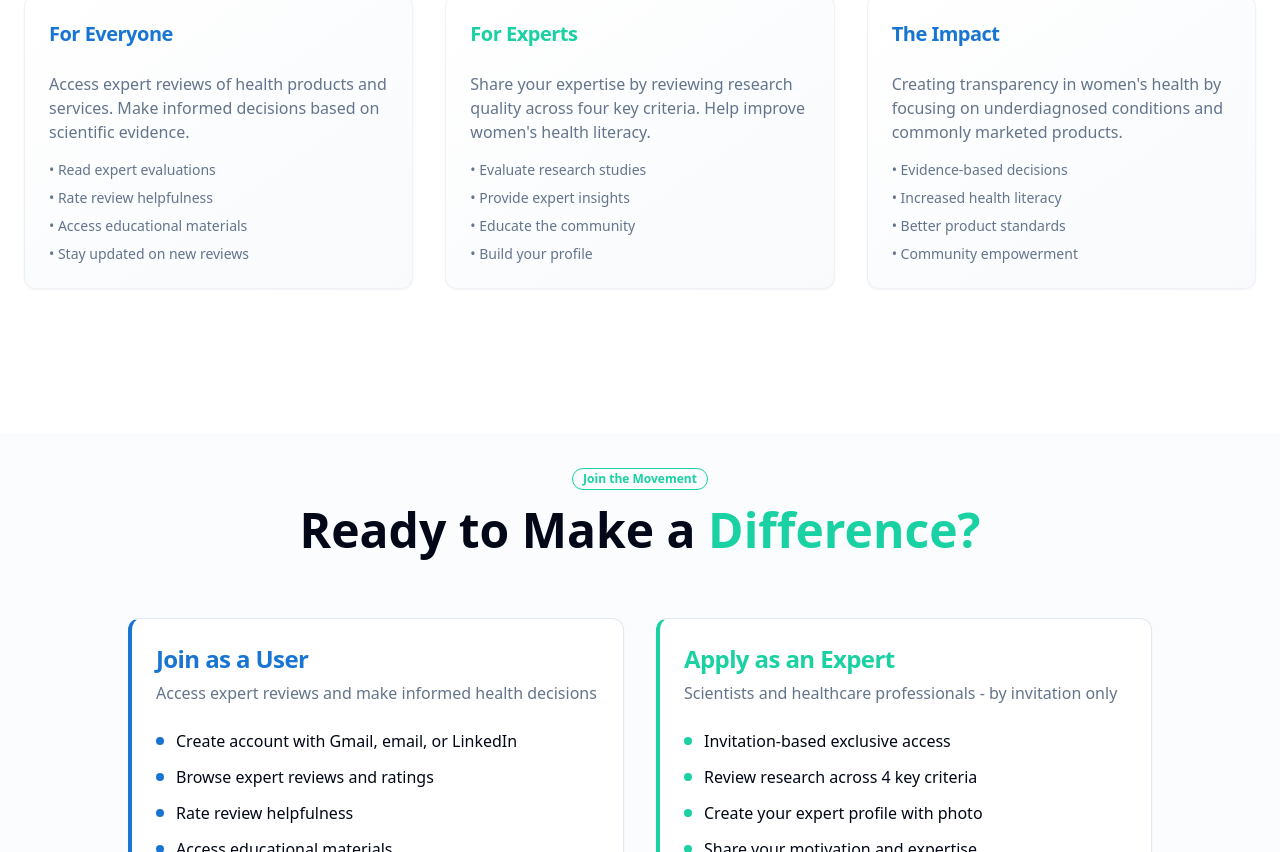
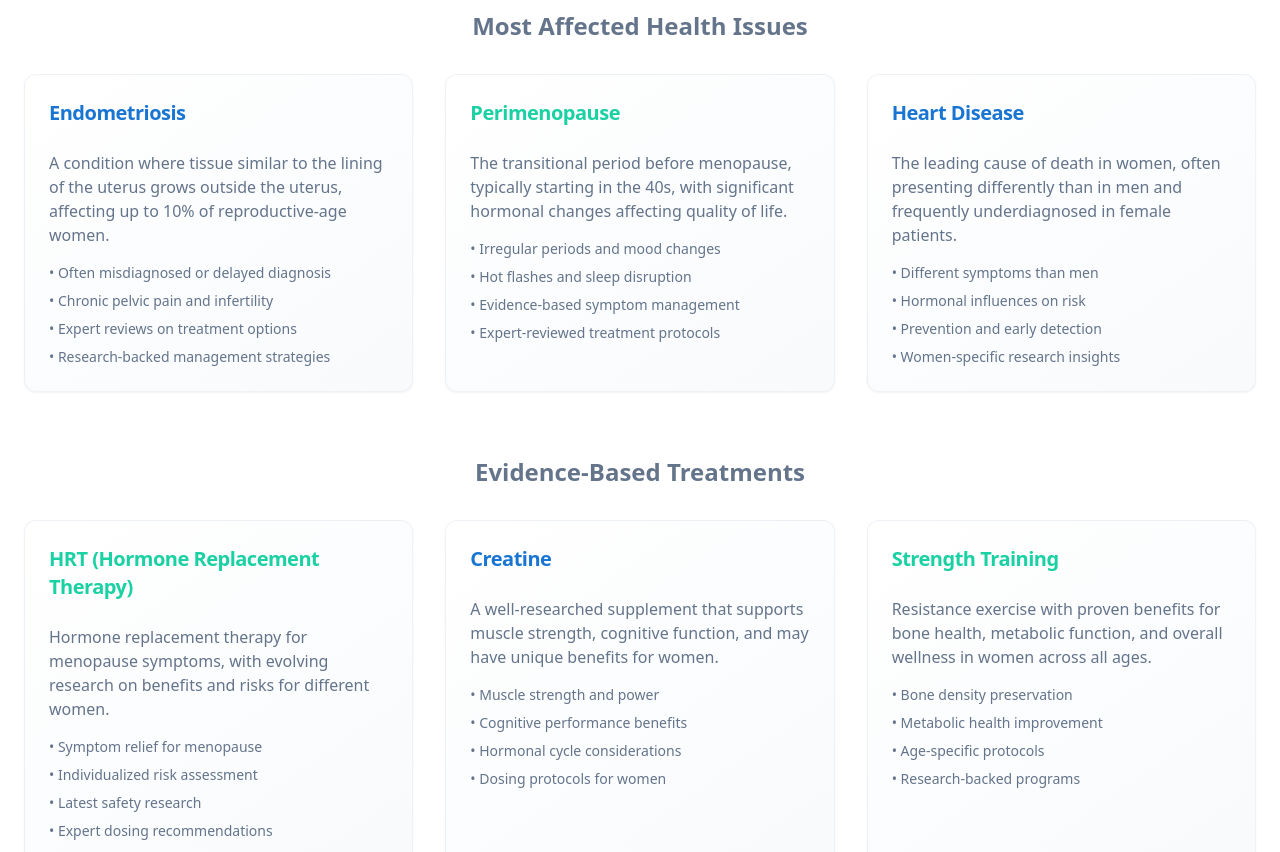
Before and after one commit to lpantano/hip-webapp, a React (Vite) app: page / in a window 1280 px wide. Shown: the part 1168-2020 px from the top of the page. Built offline with nearby package versions, Linux system fonts and the light colour scheme.

Commit message:
Update health issue sections
Update the second section to include top three health issues: endometriosis, perimenopause, and heart disease. Also update the third section to include top three treatments or supplements: htr, creatine, and strength training.

```diff
--- a/src/components/landing/AboutSection.tsx
+++ b/src/components/landing/AboutSection.tsx
@@ -7,72 +7,129 @@ const AboutSection = () => {
       <div className="container mx-auto px-6">
         <div className="text-center mb-16">
           <Badge variant="outline" className="mb-4 text-primary border-primary">
-            Our Mission
+            Focus Areas
           </Badge>
           <h2 className="text-4xl md:text-5xl font-bold mb-8">
-            Bringing Scientific Rigor to
-            <span className="text-primary"> Women's Health</span>
+            Most Affected Health Issues &
+            <span className="text-primary"> Evidence-Based Treatments</span>
           </h2>
           <p className="text-xl text-muted-foreground max-w-3xl mx-auto leading-relaxed">
-            Too many women's health products lack proper scientific backing. Our platform connects
-            qualified experts with consumers to evaluate research quality and product claims.
+            We focus on the health conditions that affect women most and the treatments with the strongest scientific evidence.
           </p>
         </div>
 
+        {/* Most Affected Health Issues */}
+        <div className="mb-12">
+          <h3 className="text-2xl font-bold text-center mb-8 text-muted-foreground">Most Affected Health Issues</h3>
           <div className="grid md:grid-cols-3 gap-8 mb-16">
             <Card className="bg-card-gradient border-border/50 hover:shadow-lg transition-all duration-300">
               <CardHeader>
-              <CardTitle className="text-primary text-xl">For Everyone</CardTitle>
+                <CardTitle className="text-primary text-xl">Endometriosis</CardTitle>
               </CardHeader>
               <CardContent>
                 <p className="text-muted-foreground mb-4">
-                Access expert reviews of health products and services. Make informed decisions
-                based on scientific evidence.
+                  A condition where tissue similar to the lining of the uterus grows outside the uterus, affecting up to 10% of reproductive-age women.
                 </p>
                 <ul className="text-sm text-muted-foreground space-y-2">
-                <li>• Read expert evaluations</li>
-                <li>• Rate review helpfulness</li>
-                <li>• Access educational materials</li>
-                <li>• Stay updated on new reviews</li>
+                  <li>• Often misdiagnosed or delayed diagnosis</li>
+                  <li>• Chronic pelvic pain and infertility</li>
+                  <li>• Expert reviews on treatment options</li>
+                  <li>• Research-backed management strategies</li>
                 </ul>
               </CardContent>
             </Card>
 
             <Card className="bg-card-gradient border-border/50 hover:shadow-lg transition-all duration-300">
               <CardHeader>
-              <CardTitle className="text-accent text-xl">For Experts</CardTitle>
+                <CardTitle className="text-accent text-xl">Perimenopause</CardTitle>
               </CardHeader>
               <CardContent>
                 <p className="text-muted-foreground mb-4">
-                Share your expertise by reviewing research quality across four key criteria.
-                Help improve women's health literacy.
+                  The transitional period before menopause, typically starting in the 40s, with significant hormonal changes affecting quality of life.
                 </p>
                 <ul className="text-sm text-muted-foreground space-y-2">
-                <li>• Evaluate research studies</li>
-                <li>• Provide expert insights</li>
-                <li>• Educate the community</li>
-                <li>• Build your profile</li>
+                  <li>• Irregular periods and mood changes</li>
+                  <li>• Hot flashes and sleep disruption</li>
+                  <li>• Evidence-based symptom management</li>
+                  <li>• Expert-reviewed treatment protocols</li>
                 </ul>
               </CardContent>
             </Card>
 
             <Card className="bg-card-gradient border-border/50 hover:shadow-lg transition-all duration-300">
               <CardHeader>
-              <CardTitle className="text-primary text-xl">The Impact</CardTitle>
+                <CardTitle className="text-primary text-xl">Heart Disease</CardTitle>
               </CardHeader>
               <CardContent>
                 <p className="text-muted-foreground mb-4">
-                Creating transparency in women's health by focusing on underdiagnosed
-                conditions and commonly marketed products.
+                  The leading cause of death in women, often presenting differently than in men and frequently underdiagnosed in female patients.
                 </p>
                 <ul className="text-sm text-muted-foreground space-y-2">
-                <li>• Evidence-based decisions</li>
-                <li>• Increased health literacy</li>
-                <li>• Better product standards</li>
-                <li>• Community empowerment</li>
+                  <li>• Different symptoms than men</li>
+                  <li>• Hormonal influences on risk</li>
+                  <li>• Prevention and early detection</li>
+                  <li>• Women-specific research insights</li>
                 </ul>
               </CardContent>
             </Card>
+          </div>
+        </div>
+
+        {/* Evidence-Based Treatments */}
+        <div>
+          <h3 className="text-2xl font-bold text-center mb-8 text-muted-foreground">Evidence-Based Treatments</h3>
+          <div className="grid md:grid-cols-3 gap-8">
+            <Card className="bg-card-gradient border-border/50 hover:shadow-lg transition-all duration-300">
+              <CardHeader>
+                <CardTitle className="text-accent text-xl">HRT (Hormone Replacement Therapy)</CardTitle>
+              </CardHeader>
+              <CardContent>
+                <p className="text-muted-foreground mb-4">
+                  Hormone replacement therapy for menopause symptoms, with evolving research on benefits and risks for different women.
+                </p>
+                <ul className="text-sm text-muted-foreground space-y-2">
+                  <li>• Symptom relief for menopause</li>
+                  <li>• Individualized risk assessment</li>
+                  <li>• Latest safety research</li>
+                  <li>• Expert dosing recommendations</li>
+                </ul>
+              </CardContent>
+            </Card>
+
+            <Card className="bg-card-gradient border-border/50 hover:shadow-lg transition-all duration-300">
+              <CardHeader>
+                <CardTitle className="text-primary text-xl">Creatine</CardTitle>
+              </CardHeader>
+              <CardContent>
+                <p className="text-muted-foreground mb-4">
+                  A well-researched supplement that supports muscle strength, cognitive function, and may have unique benefits for women.
+                </p>
+                <ul className="text-sm text-muted-foreground space-y-2">
+                  <li>• Muscle strength and power</li>
+                  <li>• Cognitive performance benefits</li>
+                  <li>• Hormonal cycle considerations</li>
+                  <li>• Dosing protocols for women</li>
+                </ul>
+              </CardContent>
+            </Card>
+
+            <Card className="bg-card-gradient border-border/50 hover:shadow-lg transition-all duration-300">
+              <CardHeader>
+                <CardTitle className="text-accent text-xl">Strength Training</CardTitle>
+              </CardHeader>
+              <CardContent>
+                <p className="text-muted-foreground mb-4">
+                  Resistance exercise with proven benefits for bone health, metabolic function, and overall wellness in women across all ages.
+                </p>
+                <ul className="text-sm text-muted-foreground space-y-2">
+                  <li>• Bone density preservation</li>
+                  <li>• Metabolic health improvement</li>
+                  <li>• Age-specific protocols</li>
+                  <li>• Research-backed programs</li>
+                </ul>
+              </CardContent>
+            </Card>
+          </div>
         </div>
       </div>
     </section>
```
Lines whose indentation alone changed are shown as unchanged.
